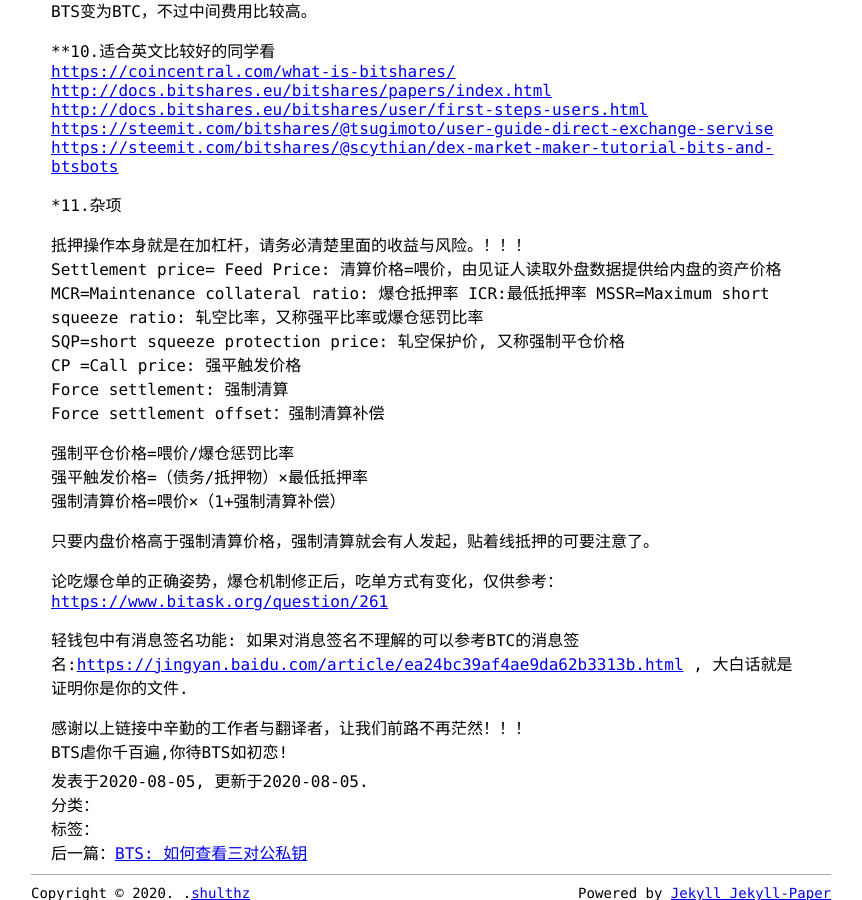
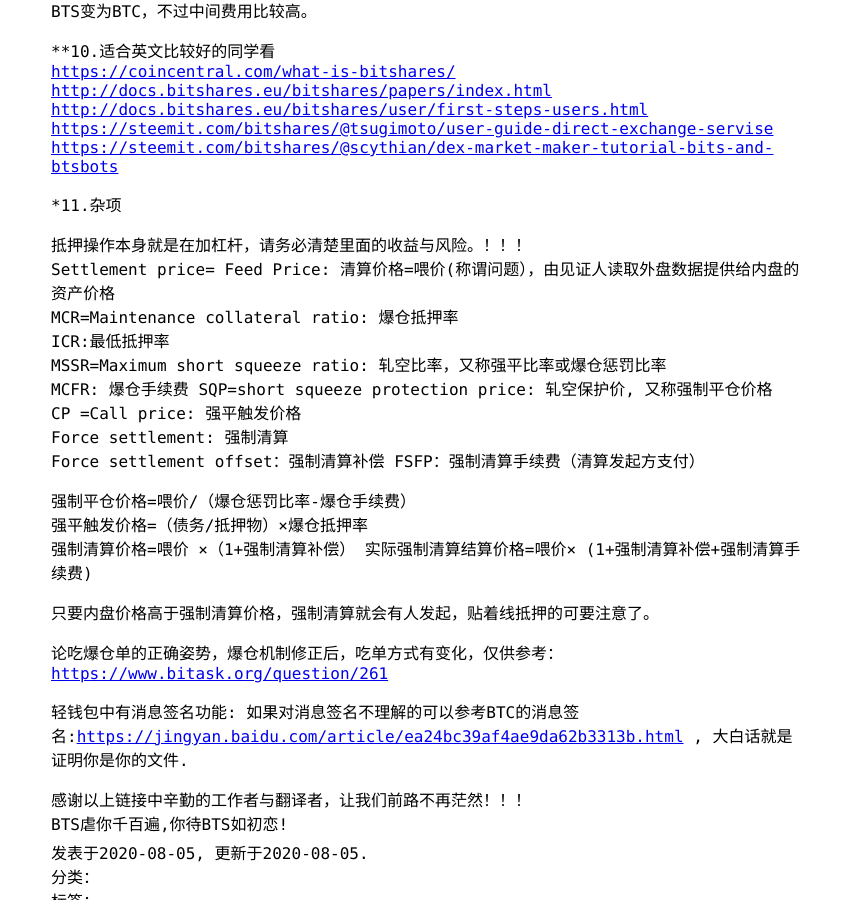
Before and after one commit to shulthz/shulthz.github.io, a Jekyll site: the page built from _posts/2020-08-05-BTS(比特股)新手相关教程-资料-钱包内盘-承兑商-社交等信息汇总.markdown, in a window 1280 px wide and 900 px high, scrolled down 8225 px. Shown: the whole window, without its empty margins (209-1071 px from the left). Built offline with Jekyll 4.4.1, drawn with Linux system fonts in a browser that asks for light colours; some of the changed text lies outside the part shown.

Commit message:
Update 2020-08-05-BTS(比特股)新手相关教程-资料-钱包内盘-承兑商-社交等信息汇总.markdown

```diff
--- a/_posts/2020-08-05-BTS(比特股)新手相关教程-资料-钱包内盘-承兑商-社交等信息汇总.markdown
+++ b/_posts/2020-08-05-BTS(比特股)新手相关教程-资料-钱包内盘-承兑商-社交等信息汇总.markdown
@@ -269,8 +269,9 @@ QQ群：530513823 ，197298390，598969391
 
 **4.区块浏览器**：
 <https://bts.ai/>
+<https://blocksights.info/#/dashboard>
 <http://www.cryptofresh.com>
-<https://bitsharescan.com>
+~~<https://bitsharescan.com>~~
 
 
 <http://www.cryptofresh.com/posts>
@@ -280,8 +281,10 @@ QQ群：530513823 ，197298390，598969391
 抵押排行请点击网页钱包或轻钱包中的相应智能货币寻找到Margin positions便是抵押排行。
 
 个人账户全活动记录：
-<https://bitshares-explorer.io>
-<http://open-explorer.io/bitshares-account-exporter/index.php>
+<https://blocksights.info/#/dashboard>
+~~<https://bitshares-explorer.io>~~
+~~<http://open-explorer.io/bitshares-account-exporter/index.php>~~
+
 
 在BTS系统里查询某笔交易的txid:
 <https://www.biask.com/question/140>
@@ -382,18 +385,21 @@ BTS还有一种“桥接”功能：这个功能能让你将一种资产转变
 *11.杂项
 
 抵押操作本身就是在加杠杆，请务必清楚里面的收益与风险。！！！
-Settlement price= Feed Price: 清算价格=喂价，由见证人读取外盘数据提供给内盘的资产价格
+Settlement price= Feed Price: 清算价格=喂价(称谓问题），由见证人读取外盘数据提供给内盘的资产价格
 MCR=Maintenance collateral ratio: 爆仓抵押率
 ICR:最低抵押率
 MSSR=Maximum short squeeze ratio: 轧空比率，又称强平比率或爆仓惩罚比率
+MCFR: 爆仓手续费
 SQP=short squeeze protection price: 轧空保护价, 又称强制平仓价格
 CP =Call price: 强平触发价格
 Force settlement: 强制清算
 Force settlement offset：强制清算补偿
+FSFP：强制清算手续费（清算发起方支付）
 
-强制平仓价格=喂价/爆仓惩罚比率
-强平触发价格=（债务/抵押物）×最低抵押率
-强制清算价格=喂价×（1+强制清算补偿）
+强制平仓价格=喂价/（爆仓惩罚比率-爆仓手续费）
+强平触发价格=（债务/抵押物）×爆仓抵押率
+强制清算价格=喂价 ×（1+强制清算补偿）
+实际强制清算结算价格=喂价× (1+强制清算补偿+强制清算手续费)
 
 只要内盘价格高于强制清算价格，强制清算就会有人发起，贴着线抵押的可要注意了。
 
```
